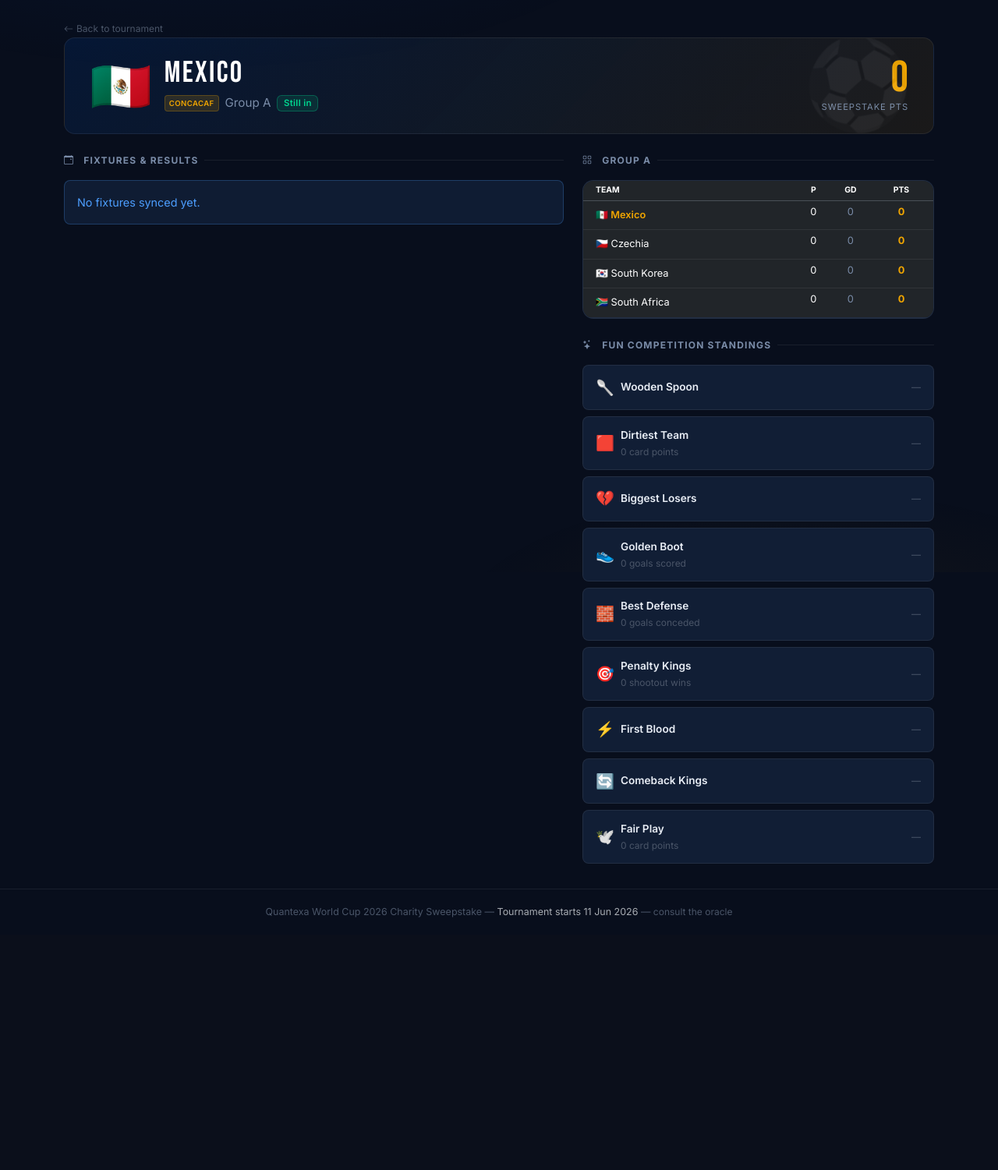
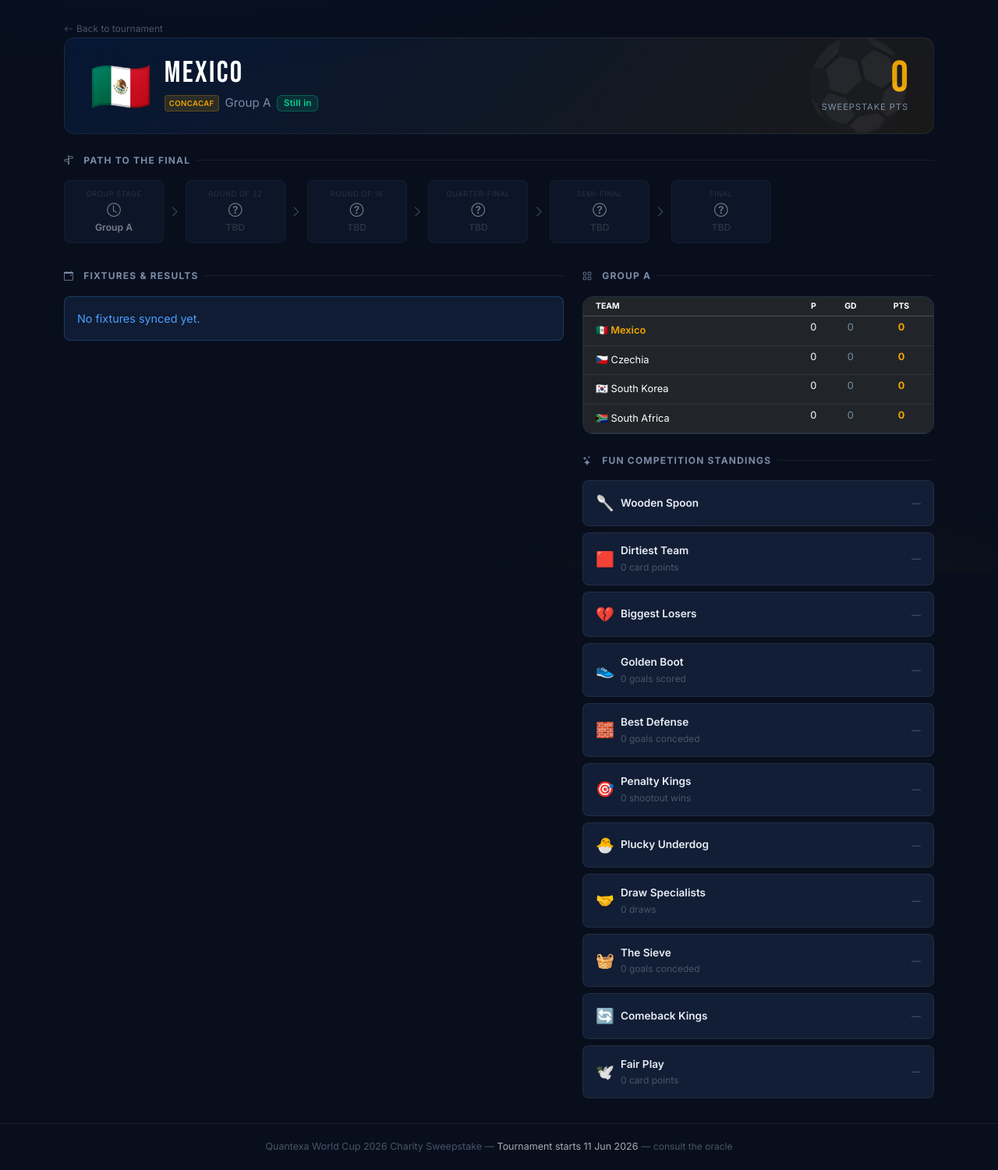
Before and after one commit to BeesBarGirl25/world-cup-sweepstakes, a Flask app: page /team/MEX in a window 1280 px wide. Shown: the part 66-1567 px from the top of the page at 78% size. Before the commit the page ends 1243 px from the top, so only its background shows below. Run offline with Flask 3, Linux system fonts and the light colour scheme; data comes from the database, SQL or seed files in the repository; data that the repository does not hold is empty.

Commit message:
Add team progression path to country profile; new underdog categories; drop First Blood
- Country profile: 'Path to the Final' stepper showing the team's run through
  group stage and each knockout round (advanced/eliminated/next), built from
  ESPN fixtures.
- New fun categories favouring weaker teams: Plucky Underdog (best group-stage
  exit), Draw Specialists (most draws), The Sieve (most goals conceded).
- Removed First Blood (calendar-luck dependent). init_db now prunes categories
  whose calculator no longer exists, so it clears from existing DBs too.
- New Team.draws property; sieve/draws added to profile sub-competition ranks.

Co-Authored-By: Claude Opus 4.8 <noreply@anthropic.com>

```diff
--- a/app.py
+++ b/app.py
@@ -103,18 +103,44 @@ def _calc_penalty_kings():
     return [t for (w, t) in teams if w == max_wins]
 
 
-def _calc_first_blood():
-    """Team that scores the very first goal of the entire tournament."""
-    first = (
-        Match.query
-        .filter(Match.first_goal_team_id.isnot(None))
-        .order_by(Match.match_date)
-        .first()
-    )
-    if not first:
+def _calc_plucky_underdog():
+    """Best team to be eliminated in the group stage — most group points,
+    tiebreak group goal difference then goals scored."""
+    teams = [t for t in Team.query.all() if t.eliminated_stage == "Group Stage"]
+    if not teams:
         return []
-    team = Team.query.get(first.first_goal_team_id)
-    return [team] if team else []
+    teams.sort(key=lambda t: (-t.group_points,
+                              -(t.group_goals_for - t.group_goals_against),
+                              -t.group_goals_for))
+    best = teams[0]
+    bgd = best.group_goals_for - best.group_goals_against
+    return [t for t in teams
+            if t.group_points == best.group_points
+            and (t.group_goals_for - t.group_goals_against) == bgd
+            and t.group_goals_for == best.group_goals_for]
+
+
+def _calc_draw_specialists():
+    """Team with the most drawn matches across the tournament."""
+    counts = [(t.draws, t) for t in Team.query.all() if t.draws > 0]
+    if not counts:
+        return []
+    counts.sort(key=lambda x: -x[0])
+    top = counts[0][0]
+    return [t for (d, t) in counts if d == top]
+
+
+def _calc_sieve():
+    """Team that concedes the most goals overall. Tiebreak: fewest scored."""
+    teams = [t for t in Team.query.all()
+             if any(m.played for m in t.all_matches) and t.total_goals_conceded > 0]
+    if not teams:
+        return []
+    teams.sort(key=lambda t: (-t.total_goals_conceded, t.total_goals_for))
+    top_c = teams[0].total_goals_conceded
+    top_f = teams[0].total_goals_for
+    return [t for t in teams
+            if t.total_goals_conceded == top_c and t.total_goals_for == top_f]
 
 
 def _calc_comeback_kings():
@@ -158,7 +184,9 @@ FUN_CALCS = {
     "best_defense":  _calc_best_defense,
     "golden_boot":   _calc_golden_boot,
     "penalty_kings": _calc_penalty_kings,
-    "first_blood":   _calc_first_blood,
+    "plucky_underdog": _calc_plucky_underdog,
+    "draw_specialists": _calc_draw_specialists,
+    "sieve":         _calc_sieve,
     "comeback_kings":_calc_comeback_kings,
     "fairest":       _calc_fairest,
 }
@@ -525,6 +553,8 @@ RANKED_METRICS = {
     "dirtiest":      ("Card points",    "total_card_points",     True),
     "fairest":       ("Card points",    "total_card_points",     False),
     "penalty_kings": ("Shootout wins",  "penalty_wins",          True),
+    "sieve":         ("Goals conceded", "total_goals_conceded",  True),
+    "draw_specialists": ("Draws",       "draws",                 True),
 }
 
 
@@ -555,14 +585,92 @@ def get_team_fun_standings(team):
     return out
 
 
+KO_PROGRESSION = ["Round of 32", "Round of 16", "Quarter-final", "Semi-final", "Final"]
+
+
+def get_team_progression(team, fixtures):
+    """A step-by-step path of the team's run to the Final, from ESPN fixtures."""
+    code = team.code
+
+    def side(f):
+        if not f["home"]["placeholder"] and f["home"]["abbrev"] == code:
+            return "home"
+        if not f["away"]["placeholder"] and f["away"]["abbrev"] == code:
+            return "away"
+        return None
+
+    by_stage = {}
+    for f in fixtures:
+        if side(f):
+            by_stage.setdefault(f["stage"], []).append(f)
+
+    steps = []
+    # ── Group stage ──
+    grp = by_stage.get("Group Stage", [])
+    grp_played = [f for f in grp if f["state"] == "post"]
+    reached_ko = any(s in by_stage for s in KO_PROGRESSION)
+    if team.eliminated_stage == "Group Stage":
+        gstatus = "eliminated"
+    elif reached_ko or team.eliminated_stage in (["Champion"] + KO_PROGRESSION + ["Runner-up"]):
+        gstatus = "advanced"
+    elif grp and len(grp_played) < len(grp):
+        gstatus = "current"
+    elif grp_played:
+        gstatus = "advanced"
+    else:
+        gstatus = "upcoming"
+    steps.append({
+        "stage": "Group Stage", "status": gstatus,
+        "detail": (f"Group {team.group_name} · {team.group_points} pts"
+                   if grp_played else f"Group {team.group_name}"),
+        "opponent": None, "score": None, "date": None,
+    })
+
+    elim_idx = (KO_PROGRESSION.index(team.eliminated_stage)
+                if team.eliminated_stage in KO_PROGRESSION else None)
+    for i, st in enumerate(KO_PROGRESSION):
+        fs = by_stage.get(st)
+        if not fs:
+            locked = gstatus == "eliminated" or (elim_idx is not None and elim_idx < i)
+            steps.append({"stage": st, "status": "locked" if locked else "future",
+                          "opponent": None, "score": None, "date": None, "detail": None})
+            continue
+        f = fs[0]
+        s = side(f)
+        opp = f["away"] if s == "home" else f["home"]
+        my = f[s]
+        score = date = None
+        if f["state"] == "post":
+            if my["shootout"] is not None and opp["shootout"] is not None:
+                won = my["shootout"] > opp["shootout"]
+            else:
+                won = (my["score"] or 0) > (opp["score"] or 0)
+            status = ("champion" if (st == "Final" and won) else
+                      "advanced" if won else "eliminated")
+            score = f"{my['score']}–{opp['score']}"
+            if my["shootout"] is not None:
+                score += f" (p{my['shootout']}–{opp['shootout']})"
+        elif f["state"] == "in":
+            status, score = "current", "LIVE"
+        else:
+            status = "next"
+        if f["date"]:
+            date = f["date"].strftime("%d %b")
+        steps.append({"stage": st, "status": status, "opponent": opp,
+                      "score": score, "date": date, "detail": None})
+    return steps
+
+
 @app.route("/team/<code>")
 def team_profile(code):
+    from espn import fetch_fixtures
     team = Team.query.filter_by(code=code).first_or_404()
     group_tables = get_group_tables()
     matches = sorted(team.all_matches,
                      key=lambda m: (m.match_date or datetime.max, m.id))
     fun_standings = get_team_fun_standings(team)
     owners = [a.participant for a in team.assignments]
+    progression = get_team_progression(team, fetch_fixtures())
     return render_template(
         "country.html",
         team=team,
@@ -570,6 +678,7 @@ def team_profile(code):
         matches=matches,
         fun_standings=fun_standings,
         owners=owners,
+        progression=progression,
     )
 
 
@@ -749,10 +858,12 @@ def init_db():
             added = True
     if added:
         db.session.commit()
-    # Remove subjective categories — we only run objective, auto-calculated ones
-    subjective = FunCategory.query.filter(FunCategory.calc_key.is_(None)).all()
-    if subjective:
-        for cat in subjective:
+    # Remove categories we no longer run: subjective (no calc_key) or orphaned
+    # ones whose calculator has been retired (e.g. First Blood).
+    stale = [c for c in FunCategory.query.all()
+             if not c.calc_key or c.calc_key not in FUN_CALCS]
+    if stale:
+        for cat in stale:
             FunWinner.query.filter_by(category_id=cat.id).delete()
             db.session.delete(cat)
         db.session.commit()
--- a/models.py
+++ b/models.py
@@ -79,6 +79,11 @@ class Team(db.Model):
                 if gf > ga: pts += 3
                 elif gf == ga: pts += 1
         return pts
+
+    @property
+    def draws(self):
+        return sum(1 for m in self.all_matches
+                   if m.played and m.home_score == m.away_score)
 
     @property
     def total_goals_for(self):
--- a/seed_data.py
+++ b/seed_data.py
@@ -480,10 +480,24 @@ FUN_CATEGORIES = [
         "sort_order": 6,
     },
     {
-        "name": "First Blood",
-        "emoji": "⚡",
-        "description": "The team that scores the very first goal of WC 2026. Pure luck — anyone's game. The clock starts at kick-off on 11 June.",
-        "calc_key": "first_blood",
+        "name": "Plucky Underdog",
+        "emoji": "🐣",
+        "description": "The best team to be knocked out in the group stage — most group points (tiebreak goal difference) among those who go home early. For the minnow that overachieved.",
+        "calc_key": "plucky_underdog",
+        "sort_order": 7,
+    },
+    {
+        "name": "Draw Specialists",
+        "emoji": "🤝",
+        "description": "The team with the most drawn matches across the tournament. Masters of the hard-earned point — never beaten, never quite winning.",
+        "calc_key": "draw_specialists",
+        "sort_order": 8,
+    },
+    {
+        "name": "The Sieve",
+        "emoji": "🧺",
+        "description": "The team that concedes the most goals across the whole tournament (tiebreak: fewest scored). The leakiest defence of them all.",
+        "calc_key": "sieve",
         "sort_order": 9,
     },
     {
--- a/templates/country.html
+++ b/templates/country.html
@@ -34,6 +34,36 @@
     </div>
   </div>
 </div>
+
+{% if progression %}
+{% set ICONS = {'advanced':'bi-check-circle-fill','champion':'bi-trophy-fill','eliminated':'bi-x-circle-fill','current':'bi-broadcast','next':'bi-clock','future':'bi-question-circle','upcoming':'bi-clock','locked':'bi-lock-fill'} %}
+{% set LABELS = {'future':'TBD','locked':'—','upcoming':'Upcoming','next':'Next up','current':'Live now'} %}
+<div class="section-title"><i class="bi bi-signpost-split me-1"></i>Path to the Final</div>
+<div class="progression mb-4">
+  {% for step in progression %}
+  <div class="prog-step prog-{{ step.status }}">
+    <div class="prog-stage">{{ step.stage }}</div>
+    <div class="prog-icon"><i class="bi {{ ICONS.get(step.status, 'bi-circle') }}"></i></div>
+    {% if step.opponent %}
+      <div class="prog-opp">
+        {% if step.opponent.placeholder %}<span style="color:var(--text-dim)">{{ step.opponent.name }}</span>
+        {% else %}
+          {% if step.opponent.logo %}<img src="{{ step.opponent.logo }}" alt="" width="15" height="15" style="object-fit:contain;vertical-align:-2px">
+          {% else %}{{ FLAG_EMOJIS.get(step.opponent.abbrev,'') }}{% endif %}
+          {{ step.opponent.name }}
+        {% endif %}
+      </div>
+      <div class="prog-score">{{ step.score or step.date or '' }}</div>
+    {% elif step.detail %}
+      <div class="prog-opp">{{ step.detail }}</div>
+    {% else %}
+      <div class="prog-opp" style="color:var(--text-dim)">{{ LABELS.get(step.status, '') }}</div>
+    {% endif %}
+  </div>
+  {% if not loop.last %}<div class="prog-arrow"><i class="bi bi-chevron-right"></i></div>{% endif %}
+  {% endfor %}
+</div>
+{% endif %}
 
 <div class="row g-4">
   <!-- Fixtures & results -->
@@ -110,3 +140,20 @@
   </div>
 </div>
 {% endblock %}
+
+{% block scripts %}
+<style>
+  .progression { display:flex; align-items:stretch; gap:.4rem; overflow-x:auto; padding-bottom:.5rem; -webkit-overflow-scrolling:touch; }
+  .prog-step { min-width:128px; background:var(--bg-card); border:1px solid var(--border); border-radius:var(--radius-sm); padding:.6rem .7rem; text-align:center; flex-shrink:0; }
+  .prog-stage { font-size:.58rem; text-transform:uppercase; letter-spacing:.06em; color:var(--text-dim); margin-bottom:.25rem; }
+  .prog-icon { font-size:1.1rem; line-height:1; margin-bottom:.25rem; }
+  .prog-opp { font-size:.76rem; font-weight:600; white-space:nowrap; overflow:hidden; text-overflow:ellipsis; }
+  .prog-score { font-size:.7rem; color:var(--text-muted); }
+  .prog-arrow { display:flex; align-items:center; color:var(--text-dim); }
+  .prog-advanced { border-color:rgba(0,214,143,.4); } .prog-advanced .prog-icon { color:var(--green); }
+  .prog-champion { border-color:rgba(240,165,0,.5); background:var(--gold-dim); } .prog-champion .prog-icon { color:var(--gold); }
+  .prog-eliminated { border-color:rgba(255,77,109,.4); } .prog-eliminated .prog-icon { color:var(--red); }
+  .prog-current, .prog-next { border-color:rgba(240,165,0,.4); } .prog-current .prog-icon, .prog-next .prog-icon { color:var(--gold); }
+  .prog-future, .prog-locked, .prog-upcoming { opacity:.5; }
+</style>
+{% endblock %}
```
